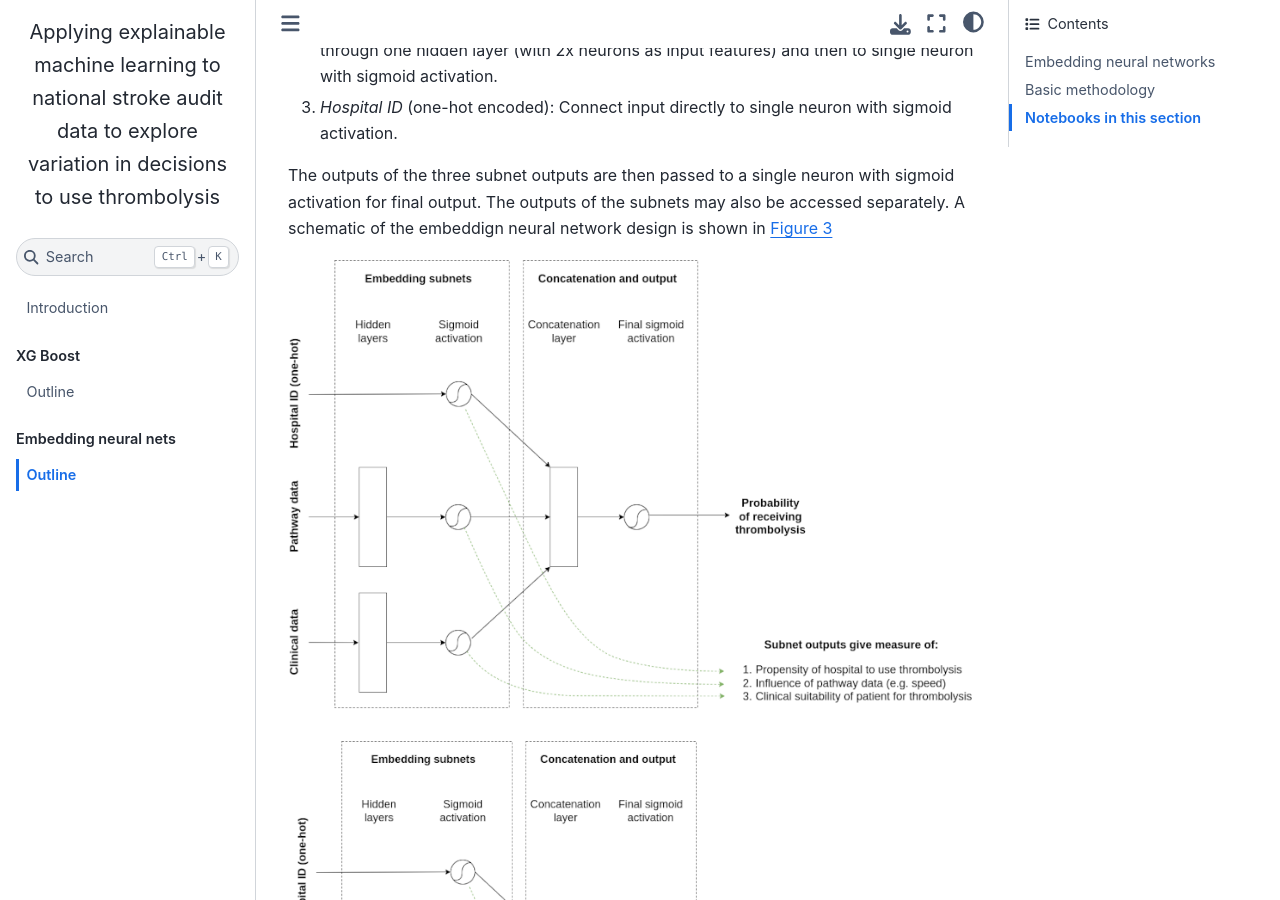
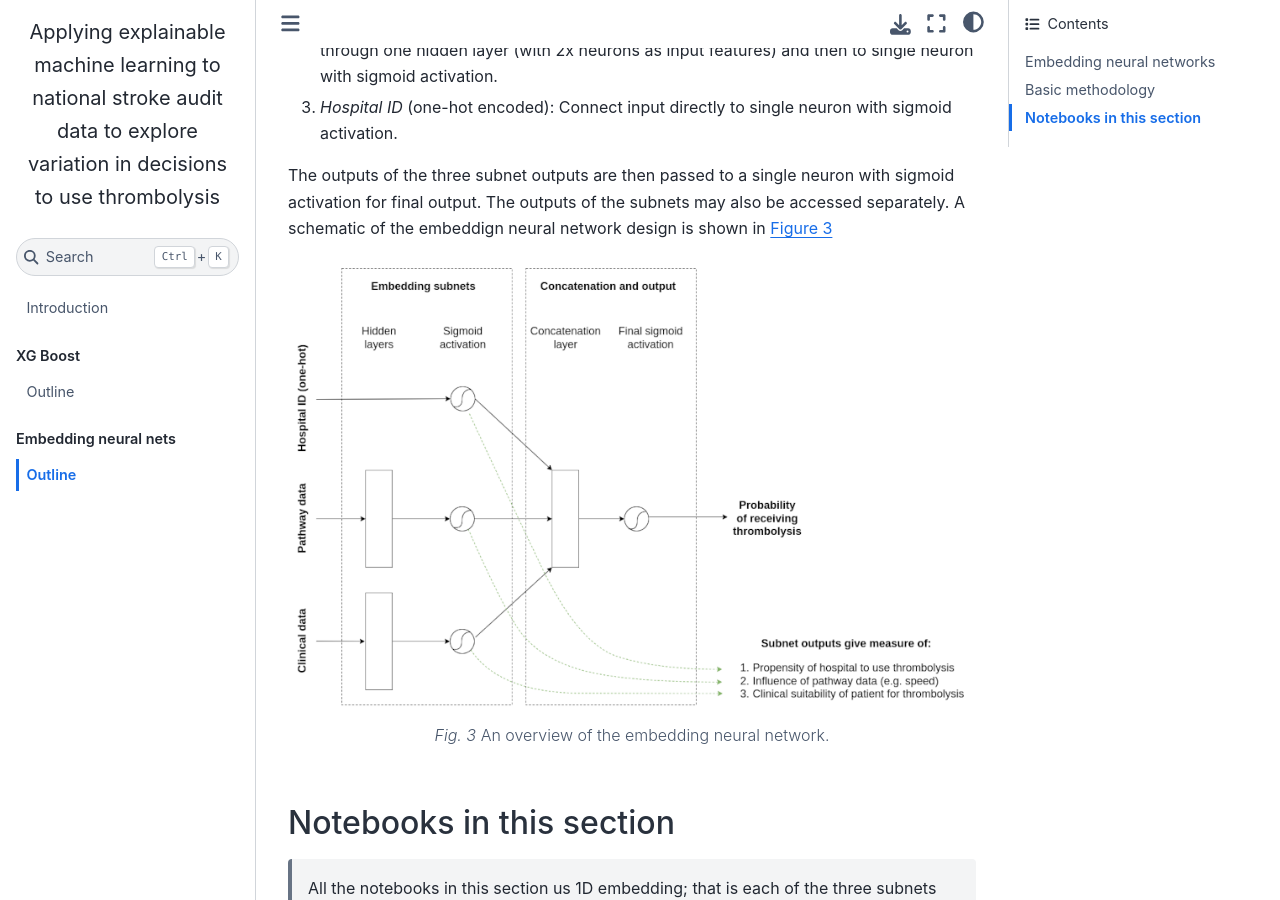
Before and after one commit to samuel-book/samuel_shap_paper_1, a Jupyter Book: the page built from embedding_nets/outline.md, in a window 1280 px wide and 900 px high, scrolled down 713 px. Built offline with Jupyter Book 1.0.4 settings and Sphinx 7.4.7 and the Sphinx Book theme 1.1.4, drawn with Linux system fonts in a browser that asks for light colours; pages that are not in the unit, such as notebooks, are missing from menus.

Commit message:
Update intro

```diff
--- a/embedding_nets/outline.md
+++ b/embedding_nets/outline.md
@@ -18,8 +18,6 @@ The model contains three subnets that take portions of the data. The output of t
 3. *Hospital ID* (one-hot encoded): Connect input directly to single neuron with sigmoid activation.
 
 The outputs of the three subnet outputs are then passed to a single neuron with sigmoid activation for final output. The outputs of the subnets may also be accessed separately. A schematic of the embeddign neural network design is shown in {numref}`Figure {number} <subnet_diagram>`
-
-![](./images/embedding_1d_with_subnet_output.png)
 
 :::{figure-md} subnet_diagram
 <img src="./images/embedding_1d_with_subnet_output.png" width="800">
```
